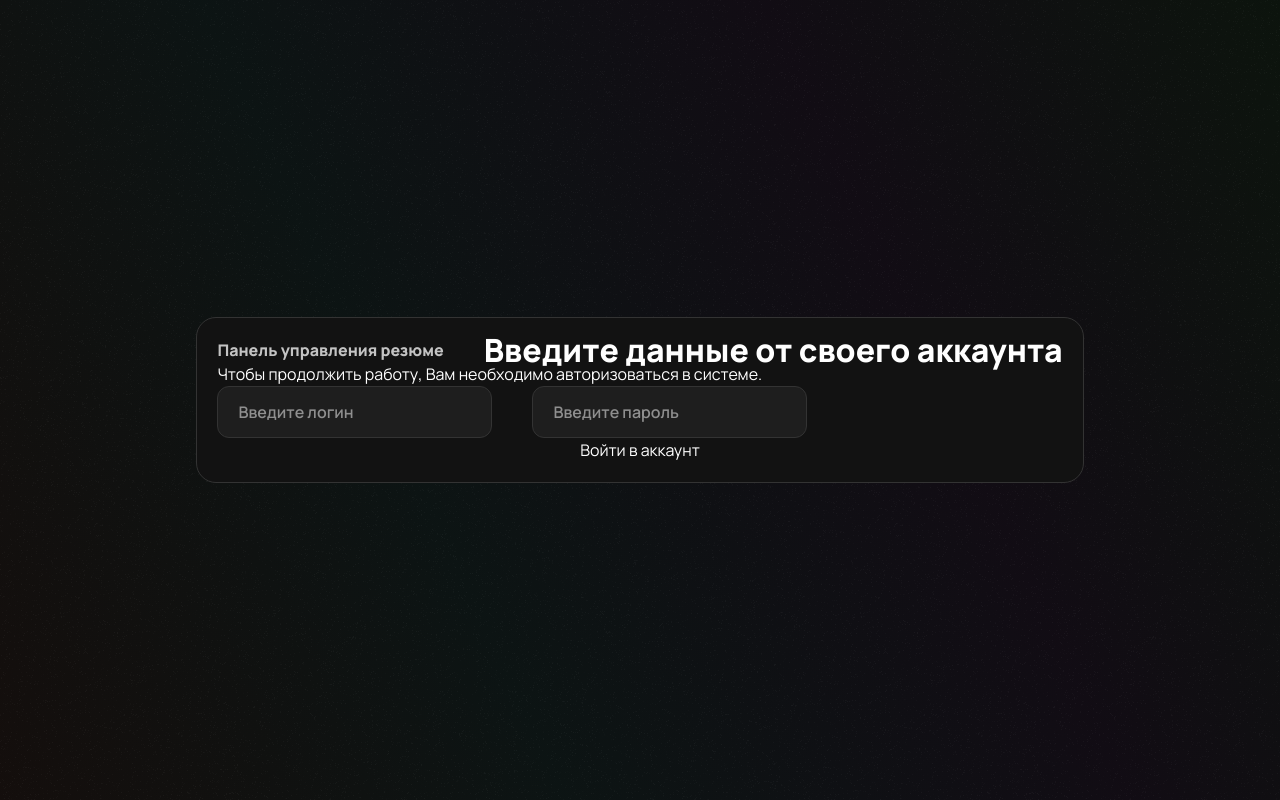
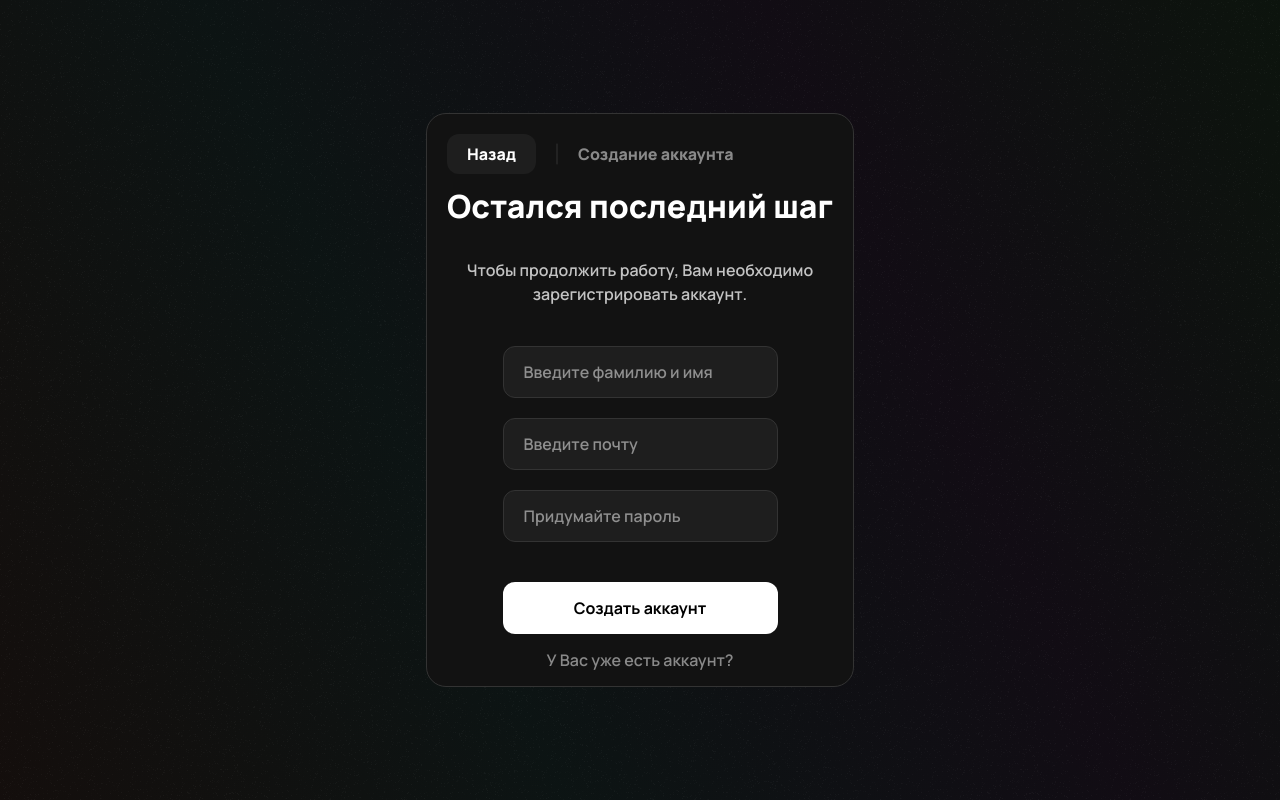
Before and after one commit to michitta/ks54-resume-frontend, a Next.js app: page /auth/register in a window 1280 px wide. Built offline with nearby package versions, Linux system fonts and the light colour scheme.

Commit message:
/ & /auth/login & /auth/register & /auth/forgotPass

```diff
--- a/src/app/auth/forgotPass/page.tsx
+++ b/src/app/auth/forgotPass/page.tsx
@@ -1,13 +1,13 @@
 "use client";
 
 import { useAuth } from '@/components/auth.context';
-import { authService } from '@/services/auth.service';
 import styles from '@/styles/auth.module.scss';
 import clsx from 'clsx';
-import { Head } from 'next/document';
+import { useRouter } from 'next/navigation';
 import { useForm } from 'react-hook-form';
-export default function LogIn() {
-    const { register, handleSubmit, watch, formState: { errors } } = useForm();
+export default function ForgotPass() {
+    const { register, handleSubmit, formState: { errors } } = useForm();
+    const navigator = useRouter();
 
     const { login, isLoading } = useAuth();
     const onSubmit = (data: any) => {
@@ -17,34 +17,38 @@ export default function LogIn() {
     return (
         !isLoading &&
         <form onSubmit={handleSubmit(onSubmit)} className={styles.form}>
+            <header>
+                <button onClick={() => navigator.back()}>Назад</button>
+                <svg width="2" height="22" viewBox="0 0 2 22" fill="none" xmlns="http://www.w3.org/2000/svg">
+                    <path d="M1 1L1 21" stroke="#333333" stroke-linecap="round" />
+                </svg>
+                <p>Восстановление доступа</p>
+            </header>
             <div>
-                <p>Панель управления резюме</p>
-                <h1>Введите данные от своего аккаунта</h1>
-            </div>
-            <p>Чтобы продолжить работу, Вам необходимо авторизоваться в системе.</p>
+                <h1>Осталось ещё чуть-чуть</h1>
+                <p>Чтобы восстановить пароль Вам необходимо ввести почту, к которой привязан аккаунт.</p>
                 <div>
+                    <div className={styles.top}>
                         <input
                             className={clsx(
                                 styles.input,
-                        errors.username ? styles.error : null
+                                errors.email ? styles.error : null
                             )}
                             type="text"
                             defaultValue={""}
-                    placeholder="Введите логин"
-                    {...register(`username`, { required: true, maxLength: 100 })}
-                />
-                <input
-                    className={clsx(
-                        styles.input,
-                        errors.password ? styles.error : null
-                    )}
-                    type="password"
-                    defaultValue={""}
-                    placeholder="Введите пароль"
-                    {...register(`password`, { required: true, maxLength: 100 })}
+                            placeholder="Введите почту"
+                            {...register(`email`, { required: true, maxLength: 100, pattern: /^[a-zA-Z0-9._%+-]+@[a-zA-Z0-9.-]+\.[a-zA-Z]{2,}$/ })}
                         />
                     </div>
-            <button type="submit">Войти в аккаунт</button>
+                    <div className={styles.bottom}>
+                        <button type="submit" className={styles.button}>Восстановить доступ</button>
+                        <span>
+                            <a onClick={() => navigator.push('auth/login')}>Вспомнили пароль?</a>
+                        </span>
+                    </div>
+                </div>
+
+            </div>
         </form>
     )
 }
--- a/src/app/auth/login/page.tsx
+++ b/src/app/auth/login/page.tsx
@@ -3,10 +3,11 @@
 import { useAuth } from '@/components/auth.context';
 import styles from '@/styles/auth.module.scss';
 import clsx from 'clsx';
-import { Head } from 'next/document';
+import { useRouter } from 'next/navigation';
 import { useForm } from 'react-hook-form';
 export default function LogIn() {
-    const { register, handleSubmit, watch, formState: { errors } } = useForm();
+    const { register, handleSubmit, formState: { errors } } = useForm();
+    const navigator = useRouter();
 
     const { login, isLoading } = useAuth();
     const onSubmit = (data: any) => {
@@ -16,11 +17,8 @@ export default function LogIn() {
     return (
         !isLoading &&
         <form onSubmit={handleSubmit(onSubmit)} className={styles.form}>
-            <Head>
-                <title>Авторизация</title>
-            </Head>
             <header>
-                <button>Назад</button>
+                <button onClick={() => navigator.back()}>Назад</button>
                 <svg width="2" height="22" viewBox="0 0 2 22" fill="none" xmlns="http://www.w3.org/2000/svg">
                     <path d="M1 1L1 21" stroke="#333333" stroke-linecap="round" />
                 </svg>
@@ -30,7 +28,7 @@ export default function LogIn() {
                 <h1>С возвращением</h1>
                 <p>Чтобы продолжить работу, Вам необходимо авторизоваться в системе.</p>
                 <div>
-                    <div>
+                    <div className={styles.top}>
                         <input
                             className={clsx(
                                 styles.input,
@@ -39,7 +37,7 @@ export default function LogIn() {
                             type="text"
                             defaultValue={""}
                             placeholder="Введите почту"
-                            {...register(`email`, { required: true, maxLength: 100 })}
+                            {...register(`email`, { required: true, maxLength: 100, pattern: /^[a-zA-Z0-9._%+-]+@[a-zA-Z0-9.-]+\.[a-zA-Z]{2,}$/ })}
                         />
                         <input
                             className={clsx(
@@ -52,11 +50,11 @@ export default function LogIn() {
                             {...register(`password`, { required: true, maxLength: 100 })}
                         />
                     </div>
-                    <div>
-                        <button type="submit">Войти в аккаунт</button>
+                    <div className={styles.bottom}>
+                        <button type="submit" className={styles.button}>Войти в аккаунт</button>
                         <span>
-                            <a>У Вас нет аккаунта?</a>
-                            <a>Забыли пароль?</a>
+                            <a onClick={() => navigator.push('auth/register')}>У Вас нет аккаунта?</a>
+                            <a onClick={() => navigator.push('auth/forgotPass')}>Забыли пароль?</a>
                         </span>
                     </div>
                 </div>
--- a/src/app/auth/register/page.tsx
+++ b/src/app/auth/register/page.tsx
@@ -1,37 +1,53 @@
 "use client";
 
 import { useAuth } from '@/components/auth.context';
-import { authService } from '@/services/auth.service';
 import styles from '@/styles/auth.module.scss';
 import clsx from 'clsx';
-import { Head } from 'next/document';
+import { useRouter } from 'next/navigation';
 import { useForm } from 'react-hook-form';
-export default function LogIn() {
-    const { register, handleSubmit, watch, formState: { errors } } = useForm();
+export default function Register() {
+    const { register, handleSubmit, formState: { errors } } = useForm();
+    const navigator = useRouter();
 
     const { login, isLoading } = useAuth();
     const onSubmit = (data: any) => {
-        (data?.username && data?.password) && login(data);
+        (data?.fullName && data?.email && data?.password) && login(data);
     };
 
     return (
         !isLoading &&
         <form onSubmit={handleSubmit(onSubmit)} className={styles.form}>
+            <header>
+                <button onClick={() => navigator.back()}>Назад</button>
+                <svg width="2" height="22" viewBox="0 0 2 22" fill="none" xmlns="http://www.w3.org/2000/svg">
+                    <path d="M1 1L1 21" stroke="#333333" stroke-linecap="round" />
+                </svg>
+                <p>Создание аккаунта</p>
+            </header>
             <div>
-                <p>Панель управления резюме</p>
-                <h1>Введите данные от своего аккаунта</h1>
-            </div>
-            <p>Чтобы продолжить работу, Вам необходимо авторизоваться в системе.</p>
+                <h1>Остался последний шаг</h1>
+                <p>Чтобы продолжить работу, Вам необходимо зарегистрировать аккаунт.</p>
                 <div>
+                    <div className={styles.top}>
                         <input
                             className={clsx(
                                 styles.input,
-                        errors.username ? styles.error : null
+                                errors.fullName ? styles.error : null
                             )}
                             type="text"
                             defaultValue={""}
-                    placeholder="Введите логин"
-                    {...register(`username`, { required: true, maxLength: 100 })}
+                            placeholder="Введите фамилию и имя"
+                            {...register(`fullName`, { required: true, maxLength: 100 })}
+                        />
+                        <input
+                            className={clsx(
+                                styles.input,
+                                errors.email ? styles.error : null
+                            )}
+                            type="text"
+                            defaultValue={""}
+                            placeholder="Введите почту"
+                            {...register(`email`, { required: true, maxLength: 100, pattern: /^[a-zA-Z0-9._%+-]+@[a-zA-Z0-9.-]+\.[a-zA-Z]{2,}$/ })}
                         />
                         <input
                             className={clsx(
@@ -40,11 +56,19 @@ export default function LogIn() {
                             )}
                             type="password"
                             defaultValue={""}
-                    placeholder="Введите пароль"
+                            placeholder="Придумайте пароль"
                             {...register(`password`, { required: true, maxLength: 100 })}
                         />
                     </div>
-            <button type="submit">Войти в аккаунт</button>
+                    <div className={styles.bottom}>
+                        <button type="submit" className={styles.button}>Создать аккаунт</button>
+                        <span>
+                            <a onClick={() => navigator.push('auth/login')}>У Вас уже есть аккаунт?</a>
+                        </span>
+                    </div>
+                </div>
+
+            </div>
         </form>
     )
 }
--- a/src/styles/auth.module.scss
+++ b/src/styles/auth.module.scss
@@ -1,14 +1,23 @@
 .form {
-  @apply flex flex-col rounded-[20px] p-[20px] bg-[#121212];
+  @apply flex flex-col rounded-[20px] p-[20px] bg-[#121212] gap-[20px];
   border: 1px solid #333333;
   animation: 0.5s fadeIn ease-in-out;
 
   > header {
-    @apply flex gap-[20px];
+    @apply flex gap-[20px] items-center;
 
     > button {
-      @apply bg-[#1E1E1E] rounded-[12px] text-white text-[16px] leading-[12px];
+      @apply bg-[#1E1E1E] rounded-[12px] font-extrabold text-white text-[16px] leading-[12px];
       padding: 14px 20px;
+
+      &:hover {
+        @apply bg-[#222222];
+      }
+
+      &:active {
+        @apply bg-[#252525];
+        outline: 1px solid;
+      }
     }
 
     > p {
@@ -17,24 +26,51 @@
   }
 
   > div {
-    @apply flex gap-[40px];
+    @apply flex flex-col gap-[40px] justify-center items-center;
+
+    > div {
+      @apply flex flex-col gap-[40px] items-center;
+    }
 
     > h1 {
       @apply text-white leading-[24px] font-extrabold text-[32px];
     }
 
     > p {
-      @apply text-[#FFFFFFBF] font-extrabold text-[16px];
+      @apply text-[#FFFFFFBF] font-semibold text-[16px] max-w-[380px] text-center;
     }
   }
 }
 
 .button {
-  @apply transition-all text-[16px] bg-white text-[#000000] font-bold rounded-xl w-[275px] h-[52px];
+  @apply text-[16px] bg-white text-[#000000] font-bold rounded-xl w-[275px] h-[52px];
 
   &:hover {
-    @apply transition-all text-white bg-transparent;
+    @apply text-white bg-transparent;
     border: 1px solid #ffffff;
+  }
+}
+
+.top,
+.bottom {
+  @apply flex flex-col gap-[20px] items-center;
+}
+
+.bottom {
+  > span {
+    @apply flex flex-col gap-[10px] items-center;
+
+    > a {
+      @apply text-[#FFFFFF80] font-semibold text-[16px] leading-[12px] cursor-pointer;
+
+      &:hover {
+        @apply text-[#FFFFFFBF];
+      }
+
+      &:active {
+        @apply text-white;
+      }
+    }
   }
 }
 
--- a/src/styles/globals.scss
+++ b/src/styles/globals.scss
@@ -13,7 +13,7 @@ a {
 }
 
 * {
-  @apply p-0 m-0 box-border border-none select-none;
+  @apply p-0 m-0 box-border border-none select-none transition-all;
   color: #fff;
   font-family: "Manrope";
   user-select: none;
```
Also changed, not shown: 1 other file (tests, documents, lock files or other folders). Lines whose indentation alone changed are shown as unchanged.
